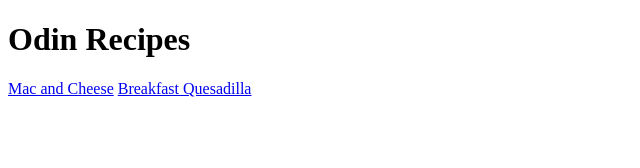
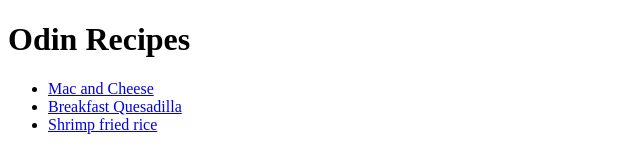
Before and after one commit to ItzzDrew/odin-recipes, a plain HTML site: page index.html in a window 1280 px wide. Shown: the whole page, without its empty margins (0-640 px from the left). Drawn offline with Linux system fonts and the light colour scheme.

Commit message:
Made Odin recipes an unordered list and added shrimp fried rice in index

```diff
--- a/index.html
+++ b/index.html
@@ -7,7 +7,10 @@
 
     <body>
         <h1>Odin Recipes</h1>
-        <a href="recipes/mac-and-cheese.html">Mac and Cheese</a>
-        <a href="recipes/breakfast-quesad.html">Breakfast Quesadilla</a>
+        <ul>
+        <li><a href="recipes/mac-and-cheese.html">Mac and Cheese</a></li>
+        <li><a href="recipes/breakfast-quesad.html">Breakfast Quesadilla</a></li>
+        <li><a href="recipes/shrimp-fried-rice.html">Shrimp fried rice</a></li>
+        </ul>
     </body>
 </html>
```
